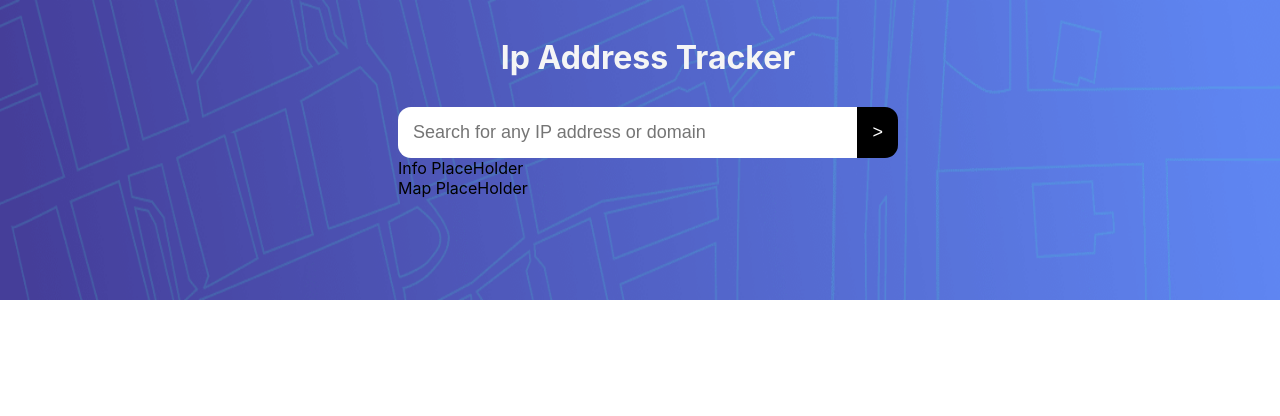
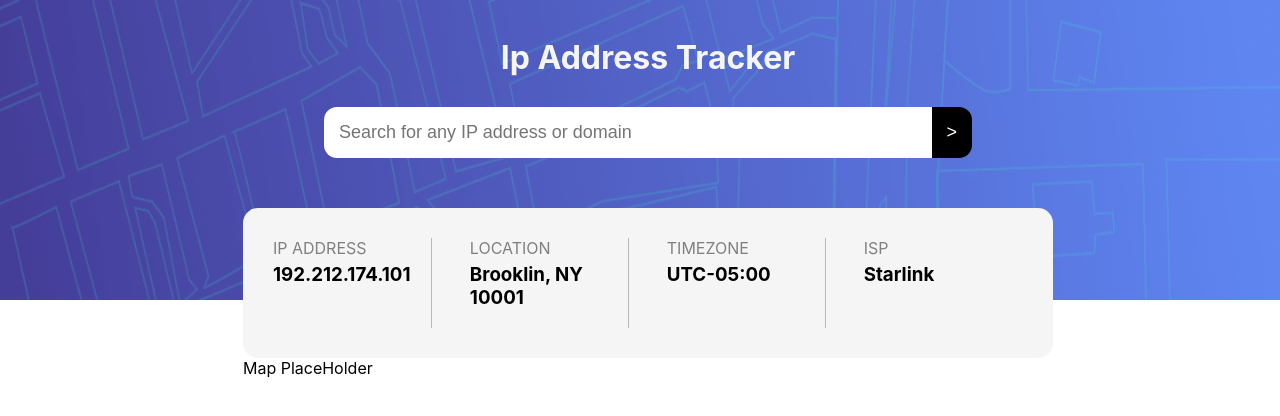
Before and after one commit to EnzCampos/ip-address-tracker, a React (Create React App) app: page / in a window 1280 px wide. Shown: the top 416 px of the page. Built offline with nearby package versions, Linux system fonts and the light colour scheme.

Commit message:
Added info-box

```diff
--- a/src/App.js
+++ b/src/App.js
@@ -1,4 +1,13 @@
+import React from 'react'
+
 function App() {
+  const [info, setInfo] = React.useState({
+    "ipAddress": "192.212.174.101",
+    "location": "Brooklin, NY 10001",
+    "timezone": "UTC-05:00",
+    "isp": "Starlink"
+  })
+
   return (
     <div className="App">
       <div className="header">
@@ -8,7 +17,20 @@ function App() {
           <button className="submit-button">{'>'}</button>
         </div>
       </div>
-      <div>Info PlaceHolder</div>
+      <div className="info-box">
+        <div className='ip info-item-border'>IP ADDRESS
+          <h3>{info.ipAddress}</h3>
+        </div>
+        <div className='location info-item-border'>LOCATION
+          <h3>{info.location}</h3>
+        </div>
+        <div className='timezone info-item-border'>TIMEZONE
+          <h3>{info.timezone}</h3>
+        </div>
+        <div className='isp info-item'>ISP
+          <h3>{info.isp}</h3>
+        </div>
+      </div>
       <div>Map PlaceHolder</div>
     </div>
   );
--- a/src/index.css
+++ b/src/index.css
@@ -30,7 +30,8 @@ h1 {
 
 .input-box {
   display: flex;
-  width: 500px;
+  width: 80%;
+  margin-left: 10%;
 }
 
 .address-input {
@@ -49,3 +50,25 @@ h1 {
   color: white;
   font-size: 18px;
 }
+
+.info-box {
+  display: grid;
+  margin-top: 50px;
+  grid-template-columns: repeat(4, 1fr);
+  padding: 30px;
+  color: grey;
+  background-color: whitesmoke;
+  border-radius: 15px;
+  grid-gap: 5%;
+}
+
+.info-item-border {
+  border-right: 1px solid rgb(185, 185, 185);
+}
+
+
+h3 {
+  color: black;
+  margin-right: 15px;
+  margin-top: 5px;
+}
```
